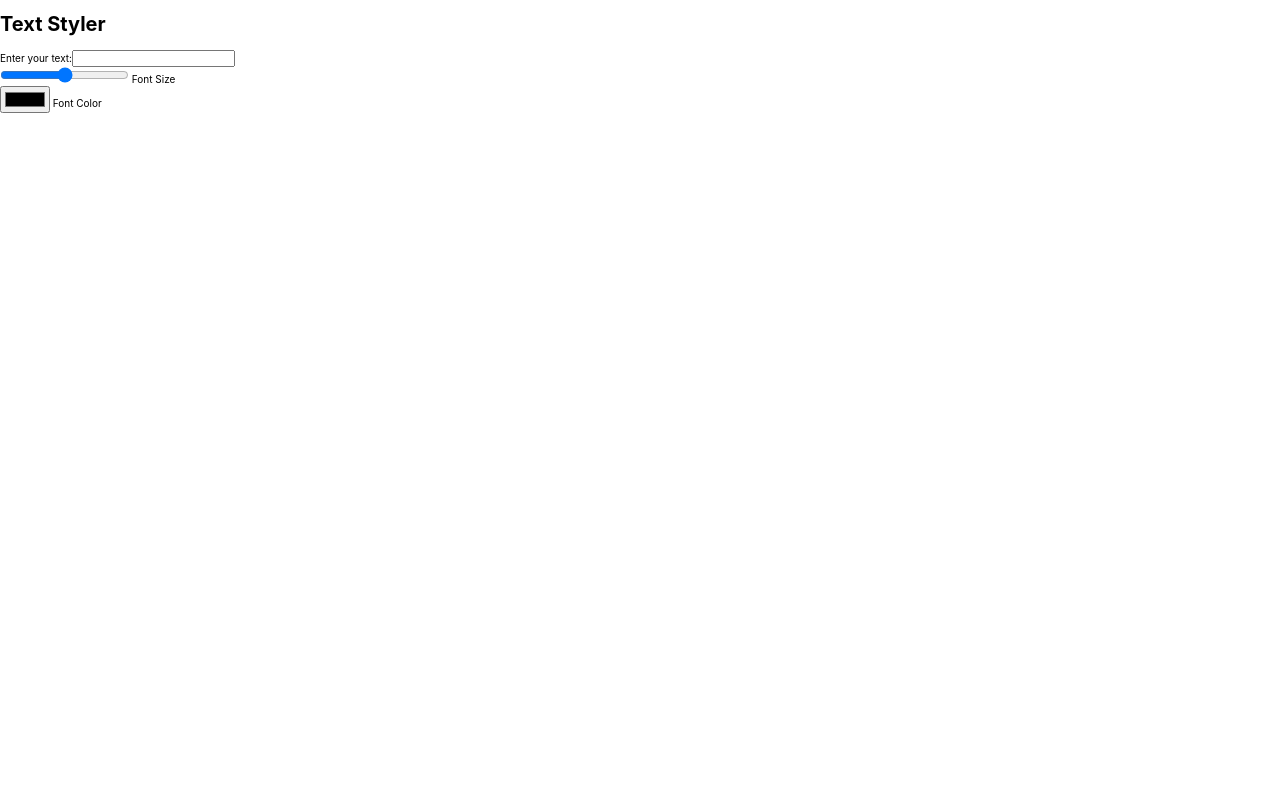
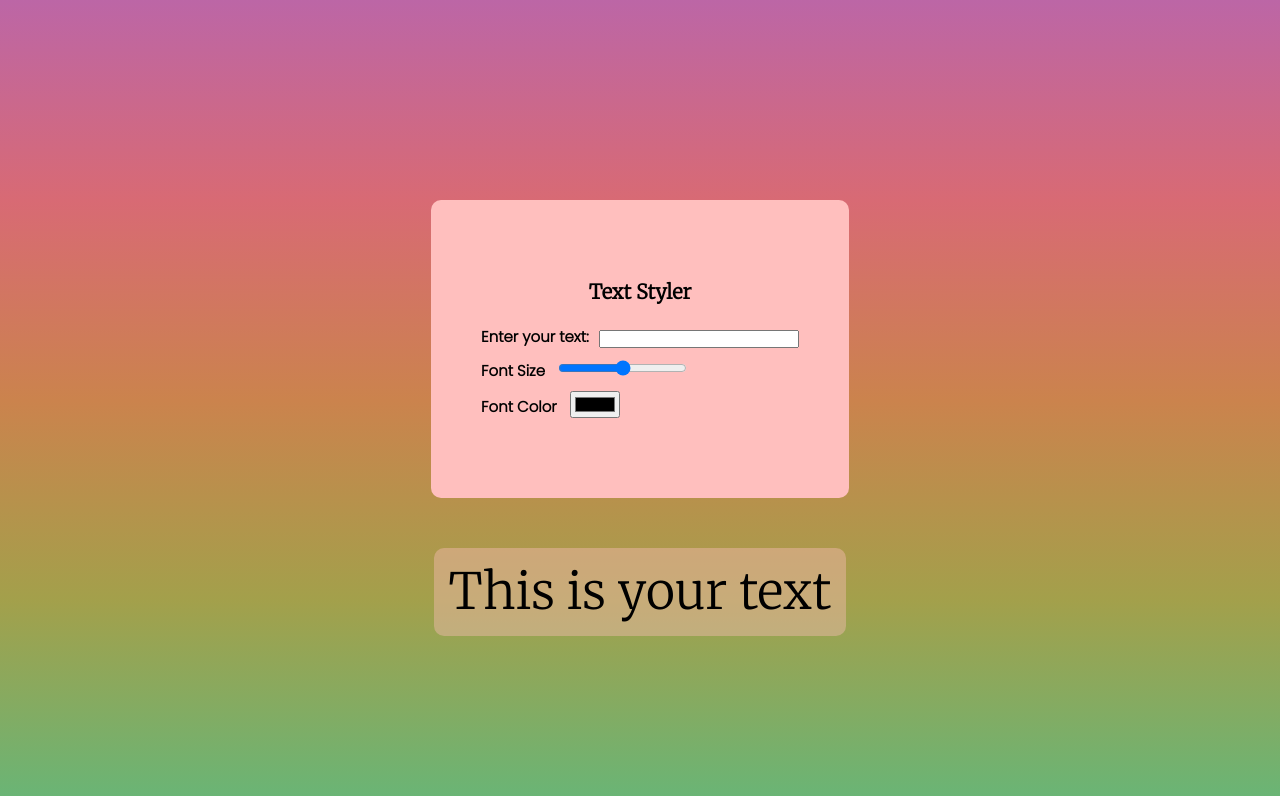
Before and after one commit to dubymarjtr/Text-Styler, a website: page index.html in a window 1280 px wide. Drawn offline with nearby package versions, Linux system fonts and the light colour scheme.

Commit message:
Modify p tag and declare styles for the page

```diff
--- a/index.html
+++ b/index.html
@@ -8,27 +8,32 @@
       rel="stylesheet"
       href="https://cdnjs.cloudflare.com/ajax/libs/modern-normalize/1.0.0/modern-normalize.min.css"
     />
-
+    <link rel="preconnect" href="https://fonts.gstatic.com" />
+    <link
+      href="https://fonts.googleapis.com/css2?family=Merriweather:wght@300&family=Montserrat&family=Poppins:wght@300&display=swap"
+      rel="stylesheet"
+    />
     <link rel="stylesheet" href="style.css" />
 
     <title>Text Styler</title>
   </head>
   <body>
-    <h1>Text Styler</h1>
-    <div class="container">
+    <div class="container flex flex--column">
+      <h1 class="text-center">Text Styler</h1>
       <div><label for="text">Enter your text:</label><input type="text" /></div>
 
       <div>
+        <label for="font-size">Font Size</label>
         <input type="range" id="font-size" min="11" max="200" />
-        <label for="font-size">Font Size</label>
       </div>
 
       <div>
+        <label for="color">Font Color</label>
         <input type="color" id="color" />
-        <label for="color">Font Color</label>
       </div>
-
-      <p></p>
+    </div>
+    <div class="flex flex--justify-center">
+      <p>This is your text</p>
     </div>
     <script src="./scripts.js" type="module"></script>
   </body>
--- a/style.css
+++ b/style.css
@@ -1,5 +1,88 @@
+:root {
+  --font-size: 50px;
+  --font-color: black;
+  --medium-gap: 12px;
+}
+
 body {
-  font-family: -apple-system, BlinkMacSystemFont, "Segoe UI", Roboto, Oxygen,
-    Ubuntu, Cantarell, "Open Sans", "Helvetica Neue", sans-serif;
+  background: linear-gradient(
+    to top,
+    #69b576,
+    #a3a04b,
+    #cb834d,
+    #d86a74,
+    #bc66a6
+  ); /* from mycolor.space */
+
+  background-attachment: fixed;
+  background-repeat: no-repeat;
   font-size: 10px;
+  margin: 0;
+  min-height: 100%;
 }
+.container {
+  background-color: #ffbfbe;
+  border-radius: 10px;
+  font-family: "Poppins", sans-serif;
+  font-weight: bold;
+  margin: 0 auto;
+  margin-top: 200px;
+  padding: 80px 50px;
+  width: fit-content;
+}
+
+h1 {
+  font-family: "Merriweather", serif;
+  margin-top: 0;
+}
+
+label {
+  font-size: 15px;
+  gap: var(--medium-gap);
+  margin-right: 10px;
+}
+p {
+  background-color: rgba(255, 191, 190, 0.4);
+  border-radius: 10px;
+  color: var(--font-color);
+  font-family: "Merriweather", serif;
+  font-size: var(--font-size);
+  padding: 15px;
+  text-align: center;
+  width: fit-content;
+}
+
+.flex {
+  display: flex;
+  flex-wrap: wrap;
+  gap: var(--medium-gap);
+}
+
+.flex--column {
+  flex-direction: column;
+}
+
+.flex--justify-center {
+  justify-content: center;
+}
+
+.flex--align-center {
+  align-items: center;
+}
+
+.text-center {
+  text-align: center;
+}
+
+.align-end {
+  align-items: flex-end;
+}
+
+/* From internet */
+.center {
+  left: 50%;
+  padding: 10px;
+  position: absolute;
+  top: 50%;
+  transform: translate(-50%, -50%);
+}
```
